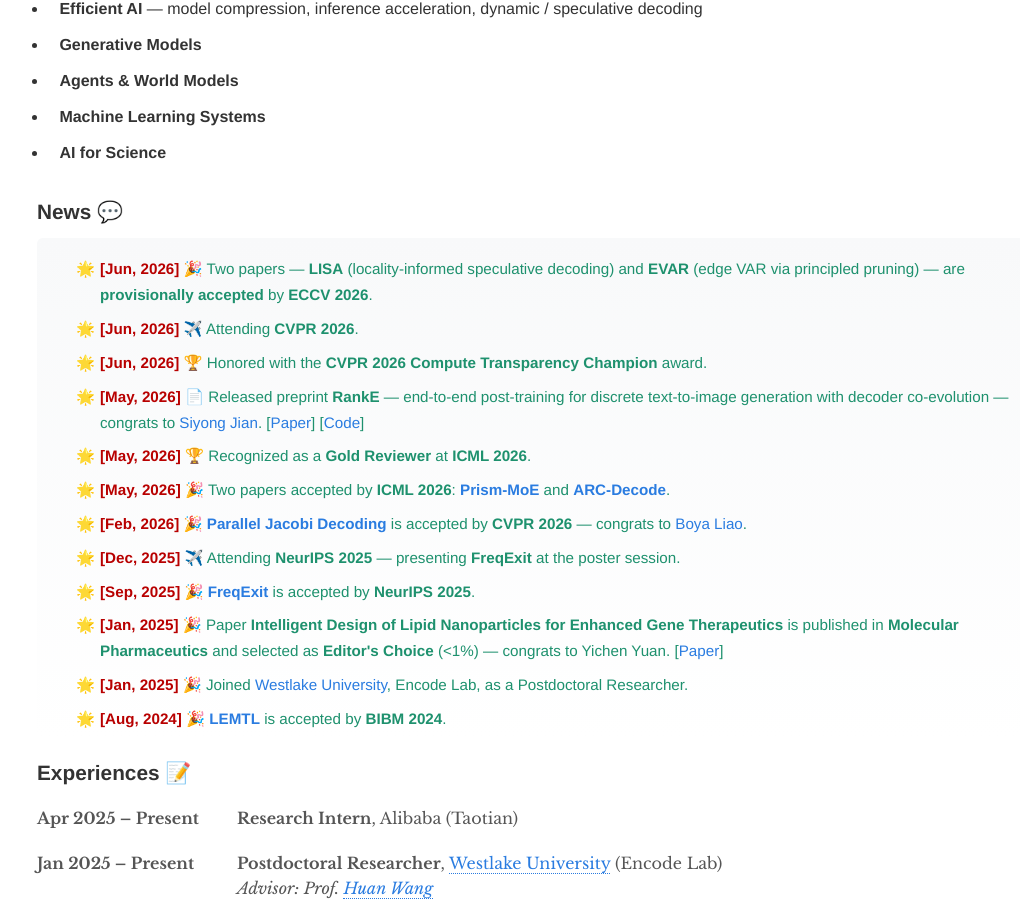
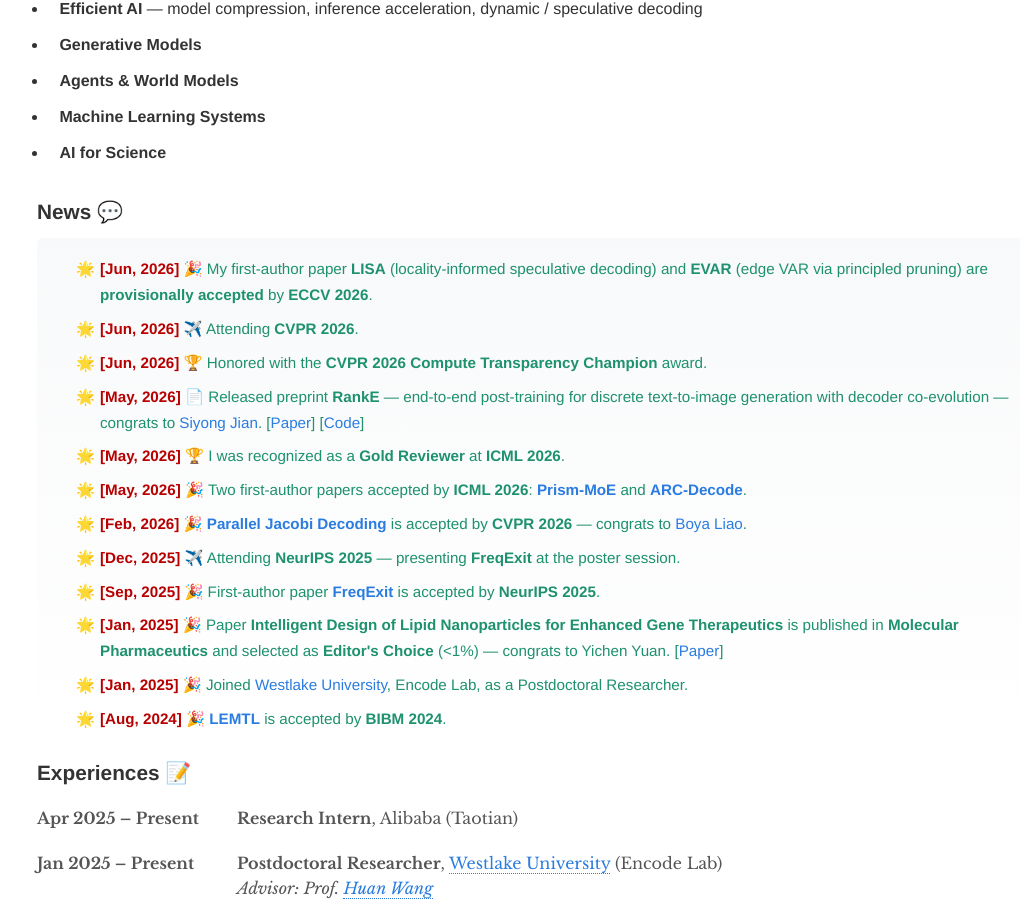
Before and after one commit to NeuraLiying/NeuraLiying.github.io, a Jekyll site: the page built from index.md, in a window 1280 px wide and 900 px high, scrolled down 533 px. Shown: the whole window, without its empty margins (103-1123 px from the left). Built offline with Jekyll 4.4.1, drawn with Linux system fonts in a browser that asks for light colours; our own code applies the rules of GitHub Pages for plain Markdown files.

Commit message:
Add first-author annotation to LISA/ICML/FreqExit news; add 'I was' to Gold Reviewer

```diff
--- a/index.md
+++ b/index.md
@@ -22,15 +22,15 @@ My work focuses on making large models **faster**, **lighter**, and **deployable
 
 <div style="max-height:500px;overflow-y:auto;padding:15px;background-color:#f9f9f9;border-radius:6px;">
   <ul>
-    <li><b><font color="#b80000">[Jun, 2026]</font></b> 🎉 Two papers — <b>LISA</b> (locality-informed speculative decoding) and <b>EVAR</b> (edge VAR via principled pruning) — are <b>provisionally accepted</b> by <b>ECCV 2026</b>.</li>
+    <li><b><font color="#b80000">[Jun, 2026]</font></b> 🎉 My first-author paper <b>LISA</b> (locality-informed speculative decoding) and <b>EVAR</b> (edge VAR via principled pruning) are <b>provisionally accepted</b> by <b>ECCV 2026</b>.</li>
     <li><b><font color="#b80000">[Jun, 2026]</font></b> ✈️ Attending <b>CVPR 2026</b>.</li>
     <li><b><font color="#b80000">[Jun, 2026]</font></b> 🏆 Honored with the <b>CVPR 2026 Compute Transparency Champion</b> award.</li>
     <li><b><font color="#b80000">[May, 2026]</font></b> 📄 Released preprint <b>RankE</b> — end-to-end post-training for discrete text-to-image generation with decoder co-evolution — congrats to <a href="https://syjmelody.github.io/" target="_blank">Siyong Jian</a>. [<a href="https://arxiv.org/pdf/2605.21195" target="_blank">Paper</a>] [<a href="https://github.com/syjmelody/RankE" target="_blank">Code</a>]</li>
-    <li><b><font color="#b80000">[May, 2026]</font></b> 🏆 Recognized as a <b>Gold Reviewer</b> at <b>ICML 2026</b>.</li>
-    <li><b><font color="#b80000">[May, 2026]</font></b> 🎉 Two papers accepted by <b>ICML 2026</b>: <a href="https://icml.cc/virtual/2026/poster/65615" target="_blank"><b>Prism-MoE</b></a> and <a href="https://icml.cc/virtual/2026/poster/66788" target="_blank"><b>ARC-Decode</b></a>.</li>
+    <li><b><font color="#b80000">[May, 2026]</font></b> 🏆 I was recognized as a <b>Gold Reviewer</b> at <b>ICML 2026</b>.</li>
+    <li><b><font color="#b80000">[May, 2026]</font></b> 🎉 Two first-author papers accepted by <b>ICML 2026</b>: <a href="https://icml.cc/virtual/2026/poster/65615" target="_blank"><b>Prism-MoE</b></a> and <a href="https://icml.cc/virtual/2026/poster/66788" target="_blank"><b>ARC-Decode</b></a>.</li>
     <li><b><font color="#b80000">[Feb, 2026]</font></b> 🎉 <a href="https://boyaliao.github.io/PJD/" target="_blank"><b>Parallel Jacobi Decoding</b></a> is accepted by <b>CVPR 2026</b> — congrats to <a href="https://boyaliao.github.io/" target="_blank">Boya Liao</a>.</li>
     <li><b><font color="#b80000">[Dec, 2025]</font></b> ✈️ Attending <b>NeurIPS 2025</b> — presenting <b>FreqExit</b> at the poster session.</li>
-    <li><b><font color="#b80000">[Sep, 2025]</font></b> 🎉 <a href="https://proceedings.neurips.cc/paper_files/paper/2025/file/95cb60b65d9f2c0cd78b567ffebde9e6-Paper-Conference.pdf" target="_blank"><b>FreqExit</b></a> is accepted by <b>NeurIPS 2025</b>.</li>
+    <li><b><font color="#b80000">[Sep, 2025]</font></b> 🎉 First-author paper <a href="https://proceedings.neurips.cc/paper_files/paper/2025/file/95cb60b65d9f2c0cd78b567ffebde9e6-Paper-Conference.pdf" target="_blank"><b>FreqExit</b></a> is accepted by <b>NeurIPS 2025</b>.</li>
     <li><b><font color="#b80000">[Jan, 2025]</font></b> 🎉 Paper <b>Intelligent Design of Lipid Nanoparticles for Enhanced Gene Therapeutics</b> is published in <b>Molecular Pharmaceutics</b> and selected as <b>Editor's Choice</b> (&lt;1%) — congrats to Yichen Yuan. [<a href="http://kinampark.com/T-Polymers/files/All%20References/Yuan%202025%2C%20Intelligent%20design%20of%20lipid%20nanoparticles%20for%20enhanced%20gene%20therapeutics.pdf" target="_blank">Paper</a>]</li>
     <li><b><font color="#b80000">[Jan, 2025]</font></b> 🎉 Joined <a href="https://en.westlake.edu.cn/" target="_blank">Westlake University</a>, Encode Lab, as a Postdoctoral Researcher.</li>
     <li><b><font color="#b80000">[Aug, 2024]</font></b> 🎉 <a href="https://ieeexplore.ieee.org/abstract/document/10822596" target="_blank"><b>LEMTL</b></a> is accepted by <b>BIBM 2024</b>.</li>
```
